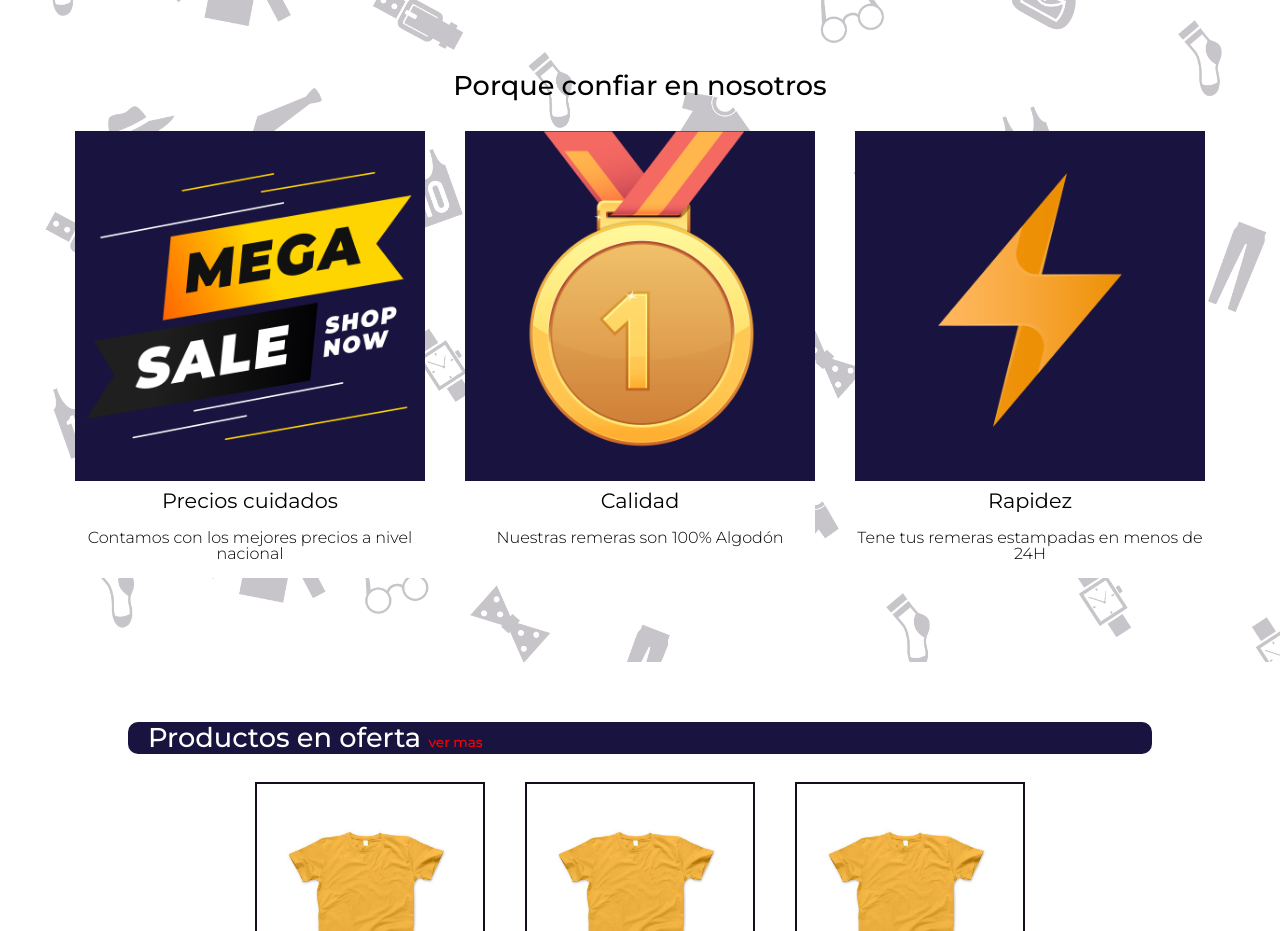
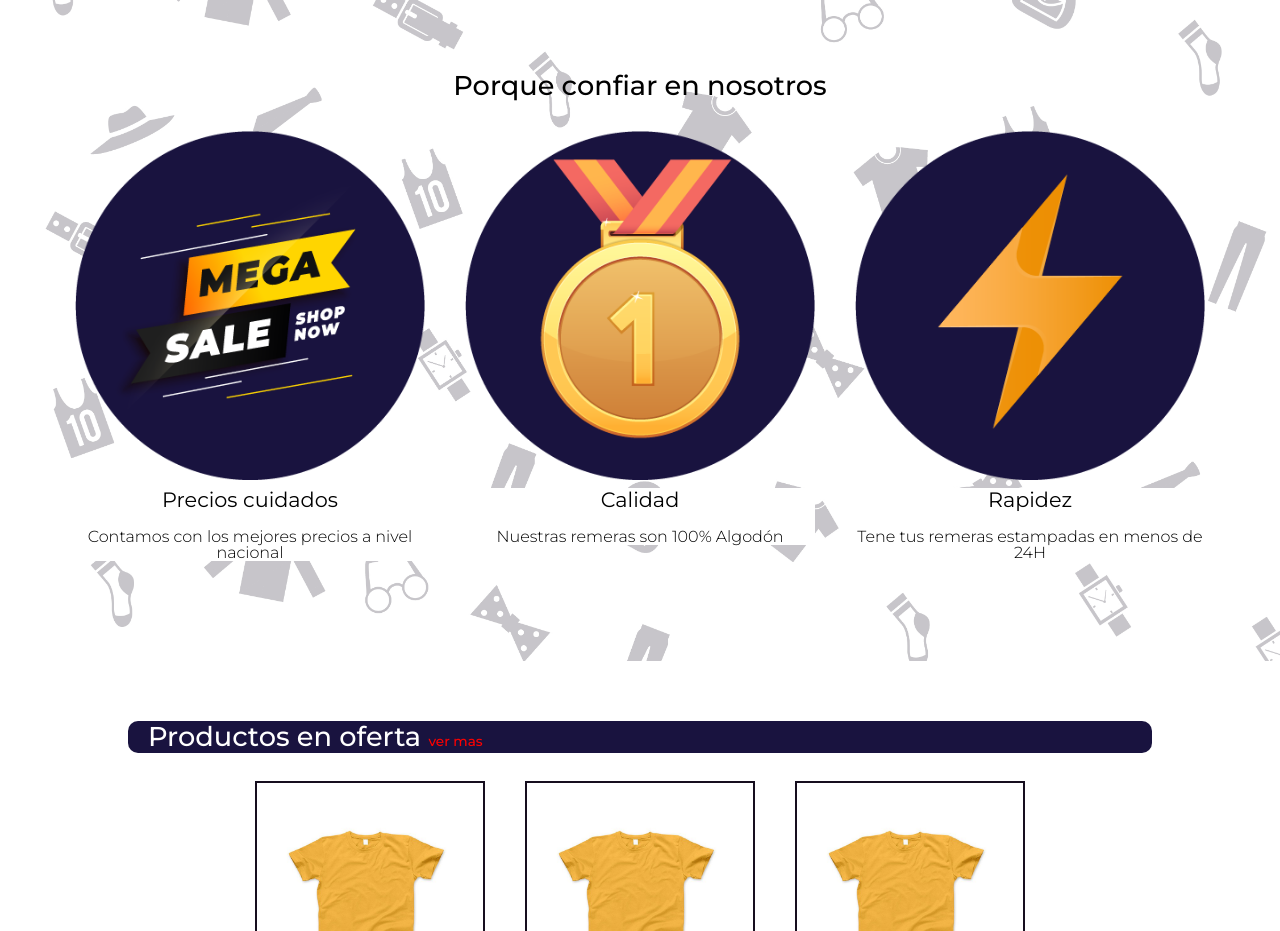
Before and after one commit to jdelaparra92/Ecommerce-Remeras, a plain HTML site: page Index.html in a window 1280 px wide. Shown: the part 1160-2091 px from the top of the page. Drawn offline with nearby package versions, Linux system fonts and the light colour scheme.

Commit message:
le baje la calidad a las imagenes de la home y modifique unas cositas del css

```diff
--- a/Index.html
+++ b/Index.html
@@ -117,21 +117,27 @@
 
 
 <div class="porque1">
-  <img src="img/grupos2.jpg" alt="">
+  <img src="img/grupos2.png" alt="">
+  <div class="porque1Text">
   <h2 class="subTitulo3">Precios cuidados</h2>
   <p class="Texto1">Contamos con los mejores precios a nivel nacional</p>
+  </div>
 </div>
 
 <div class="porque1">
-  <img src="img/grupos3.jpg" alt="">
+  <img src="img/grupos3.png" alt="">
+  <div class="porque1Text">
   <h2 class="subTitulo3">Calidad</h2>
   <p class="Texto1">Nuestras remeras son 100% Algodón</p>
+  </div>
 </div>
 
 <div class="porque1">
-  <img src="img/grupos.jpg" alt="">
+  <img src="img/grupos.png" alt="">
+  <div class="porque1Text">
   <h2 class="subTitulo3">Rapidez</h2>
   <p class="Texto1">Tene tus remeras estampadas en menos de 24H</p>
+  </div>
 </div>
 
 
--- a/css/styles.css
+++ b/css/styles.css
@@ -119,7 +119,7 @@ section{
   margin: 20px ;
   text-align: center ;
   transition: 1s ;
-  background-color: white;
+
 }
 
 
@@ -127,6 +127,9 @@ section{
   width: 100%;
 }
 
+.porque1Text{
+  background-color: white;
+}
 
 /* main*/
 main{
```
Also changed, not shown: img/grupos.jpg (deleted), img/grupos.png (added), img/grupos2.jpg (deleted), img/grupos2.png (added), img/grupos3.jpg (deleted), img/grupos3.png (added).
